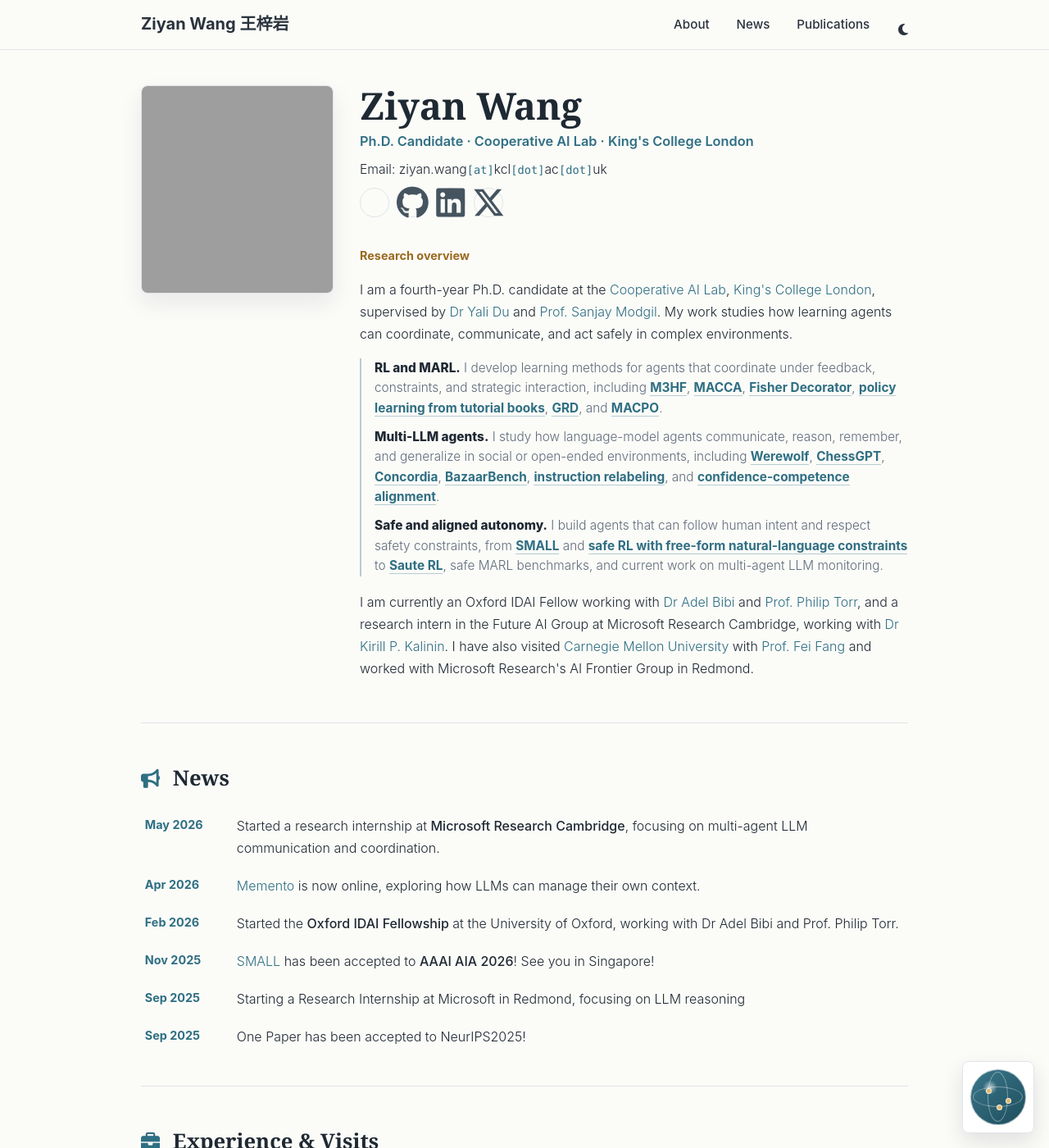
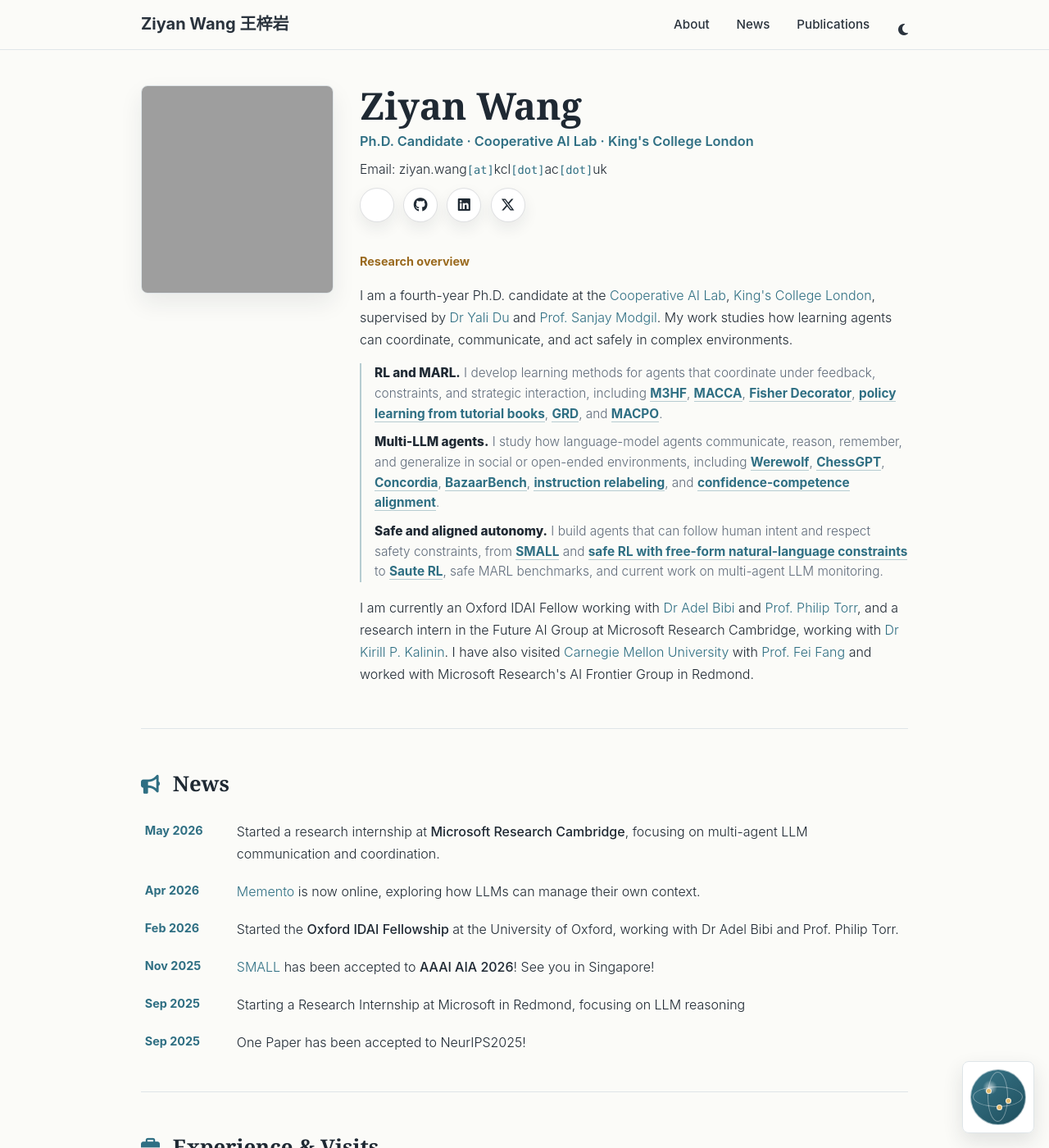
Before and after one commit to ziyan-wang98/ziyan-wang98.github.io, a Jekyll site: the page built from index.md, in a window 1280 px wide and 1400 px high. Shown: the whole window at 82% size. Built offline with Jekyll 4.4.1, drawn with Linux system fonts in a browser that asks for light colours; nearby versions of some CDN libraries; comment, search, counter and statistics services are not loaded; a style sheet for code colours, icons or effects is not loaded; grey boxes are pictures that could not be loaded.

Commit message:
Refine social icon buttons

```diff
--- a/_includes/head.html
+++ b/_includes/head.html
@@ -39,7 +39,7 @@
 
 <!-- Styles -->
 <link rel="shortcut icon" href="{{ '/assets/img/favicon.ico' | relative_url }}">
-<link rel="stylesheet" href="{{ '/assets/css/main.css' | relative_url }}">
+<link rel="stylesheet" href="{{ '/assets/css/main.css' | relative_url }}?v={{ site.time | date: '%s' }}">
 
 <link rel="canonical" href="{{ page.url | replace:'index.html','' | relative_url }}">
 
--- a/_sass/_redesign.scss
+++ b/_sass/_redesign.scss
@@ -374,22 +374,40 @@ body {
   align-items: center;
   display: flex;
   flex-wrap: wrap;
-  gap: 0.65rem;
-  margin: 0.35rem 0 1.2rem;
+  gap: 0.7rem;
+  margin: 0.45rem 0 1.25rem;
 
   a {
     align-items: center;
-    border: 1px solid var(--paper-border);
-    border-radius: 999px;
+    background: #ffffff;
+    border: 1px solid rgba(31, 41, 51, 0.14);
+    border-radius: 50%;
+    box-shadow: 0 8px 18px rgba(31, 41, 51, 0.08);
+    color: var(--global-text-color);
     display: inline-flex;
-    height: 36px;
+    font-size: 1rem;
+    height: 42px;
     justify-content: center;
-    transition: border-color 0.18s ease, color 0.18s ease, transform 0.18s ease;
-    width: 36px;
+    line-height: 1;
+    transition: background 0.18s ease, border-color 0.18s ease, box-shadow 0.18s ease, color 0.18s ease, transform 0.18s ease;
+    width: 42px;
 
     &:hover {
+      background: rgba(47, 111, 131, 0.08);
       border-color: var(--global-theme-color);
+      box-shadow: 0 10px 22px rgba(31, 41, 51, 0.12);
+      color: var(--global-theme-color);
       transform: translateY(-1px);
+    }
+
+    i {
+      display: block;
+      font-size: 1.08rem;
+      line-height: 1;
+    }
+
+    .ai {
+      font-size: 1.18rem;
     }
   }
 }
```
